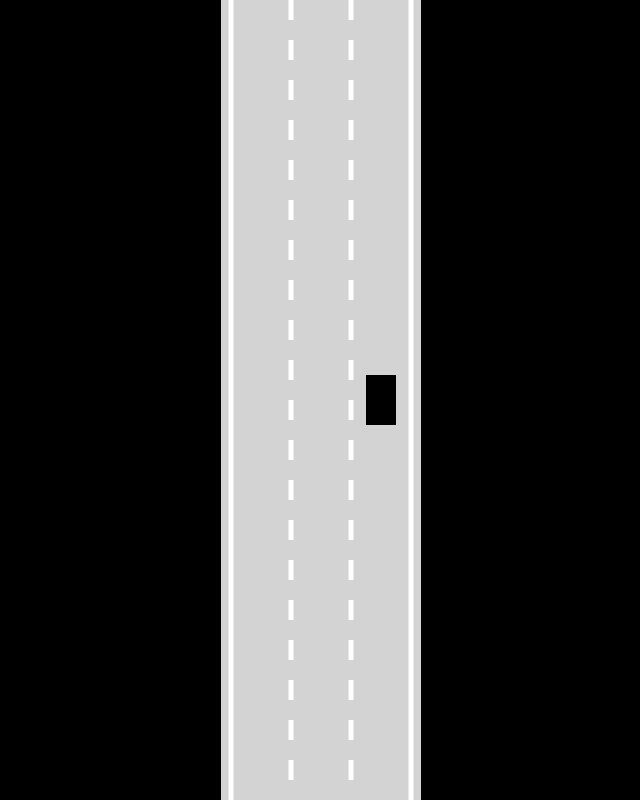
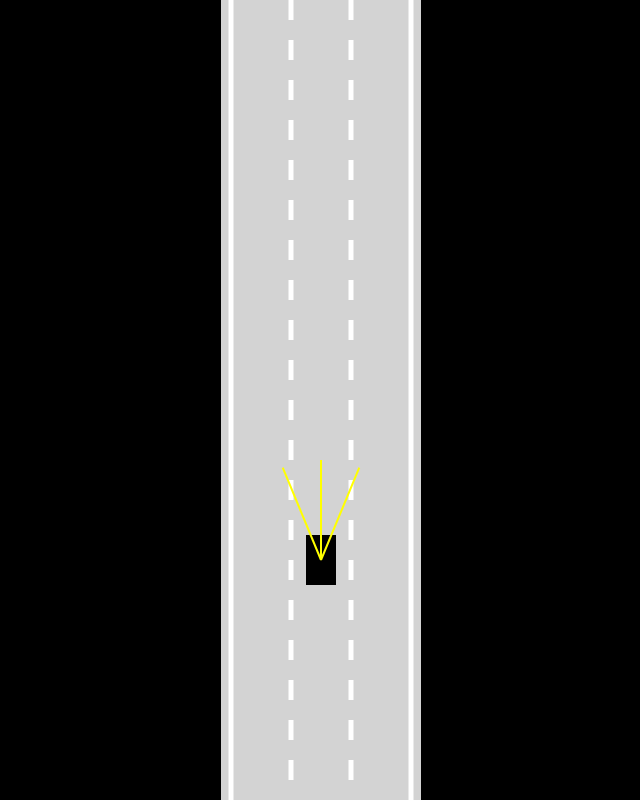
Before and after one commit to saif-gitreps/Self-Learning-Car, a plain HTML site: page index.html in a window 1280 px wide. Shown: the whole page, without its empty margins (319-959 px from the left). Drawn offline with Linux system fonts and the light colour scheme.

Commit message:
Add: Sensor for the car

```diff
--- a/car.js
+++ b/car.js
@@ -13,11 +13,13 @@ class Car {
       this.maxSpeed = 4;
       this.friction = 0.05;
 
+      this.sensor = new Sensor(this);
       this.controls = new Control();
    }
 
    update() {
       this.#move();
+      this.sensor.update();
    }
 
    #move() {
@@ -64,5 +66,7 @@ class Car {
       ctx.rect(-this.width / 2, -this.height / 2, this.width, this.height);
       ctx.fill();
       ctx.restore(); // save and restore prevents infinite auto rotation
+
+      this.sensor.draw(ctx);
    }
 }
--- a/control.js
+++ b/control.js
@@ -23,8 +23,6 @@ class Control {
                this.reverse = true;
                break;
          }
-
-         console.table(this);
       };
 
       document.onkeyup = (event) => {
@@ -42,7 +40,6 @@ class Control {
                this.reverse = false;
                break;
          }
-         console.table(this);
       };
    }
 }
--- a/index.html
+++ b/index.html
@@ -7,6 +7,7 @@
    </head>
    <body>
       <canvas id="my-canvas"> </canvas>
+      <script src="sensor.js"></script>
       <script src="util.js"></script>
       <script src="road.js"></script>
       <script src="control.js"></script>
--- a/script.js
+++ b/script.js
@@ -3,7 +3,7 @@ const canvas = document.getElementById("my-canvas");
 canvas.width = 200;
 const ctx = canvas.getContext("2d");
 const road = new Road(canvas.width / 2, canvas.width * 0.9, 3);
-const car = new Car(road.getLaneCenter(2), 400, 30, 50);
+const car = new Car(road.getLaneCenter(1), 400, 30, 50);
 car.draw(ctx);
 
 animate();
@@ -12,7 +12,12 @@ function animate() {
    car.update();
    canvas.height = window.innerHeight;
 
+   ctx.save();
+   ctx.translate(0, -car.y + canvas.height * 0.7);
+
    road.draw(ctx);
    car.draw(ctx);
+
+   ctx.restore();
    requestAnimationFrame(animate);
 }
--- /dev/null
+++ b/sensor.js
@@ -0,0 +1,46 @@
+class Sensor {
+   constructor(car) {
+      this.car = car;
+      this.rayCount = 3;
+      this.rayLength = 100;
+      this.raySpread = Math.PI / 4; // same as 45 deg.
+
+      this.rays = [];
+   }
+
+   update() {
+      this.rays = [];
+      for (let i = 0; i < this.rayCount; i++) {
+         const rayAngle = lerp(
+            this.raySpread / 2,
+            -this.raySpread / 2,
+            i / (this.rayCount - 1)
+         );
+
+         const start = { x: this.car.x, y: this.car.y };
+         const end = {
+            x: this.car.x - Math.sin(rayAngle) * this.rayLength,
+            y: this.car.y - Math.cos(rayAngle) * this.rayLength,
+         };
+
+         this.rays.push([start, end]);
+      }
+   }
+
+   draw(ctx) {
+      try {
+         for (let i = 0; i < this.rayCount; i++) {
+            ctx.beginPath();
+            ctx.lineWidth = 2;
+            ctx.strokeStyle = "yellow";
+
+            ctx.moveTo(this.rays[i][0].x, this.rays[i][0].y);
+            ctx.lineTo(this.rays[i][1].x, this.rays[i][1].y);
+
+            ctx.stroke();
+         }
+      } catch (error) {
+         console.log(error);
+      }
+   }
+}
```
